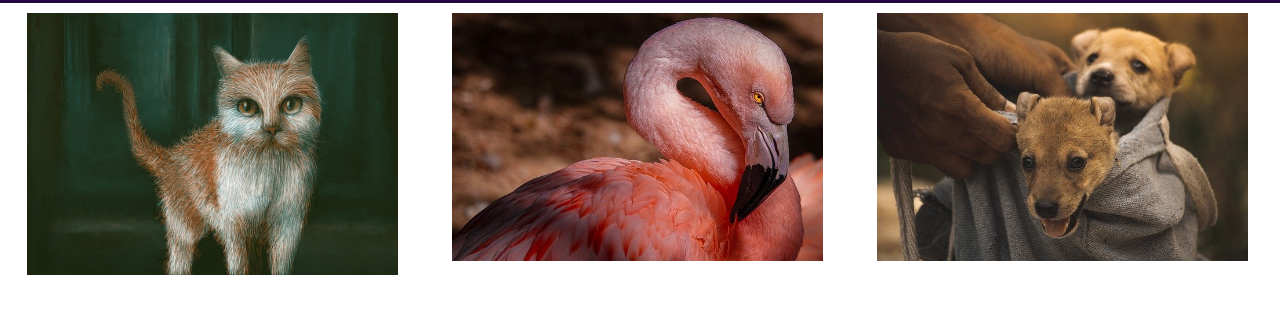
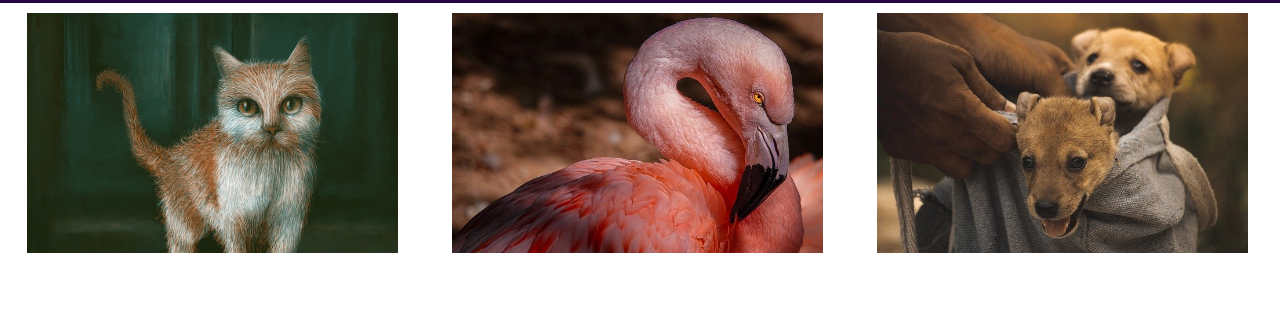
Before and after one commit to MATHEUSNUNES2023BR/jquery-galeria-fotos, a plain HTML site: page index.html in a window 1280 px wide. Shown: the part 81-394 px from the top of the page. Drawn offline with nearby package versions, Linux system fonts and the light colour scheme.

Commit message:
melhorando o height

```diff
--- a/main.css
+++ b/main.css
@@ -65,7 +65,7 @@ header button:hover{
     position: relative;
     width: 29%;
     margin: 0.8vw 2.1vw;
-    max-height: 280px;
+    max-height: 240px;
     overflow-y: hidden;
 }
 .Imagens ul li img{
```
